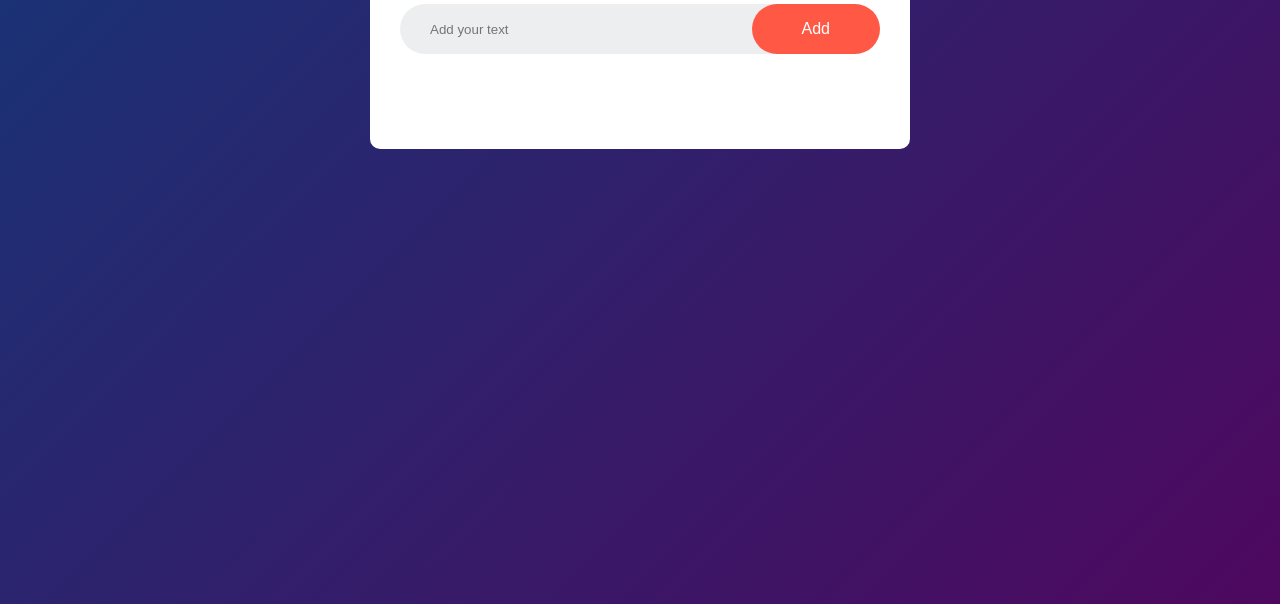
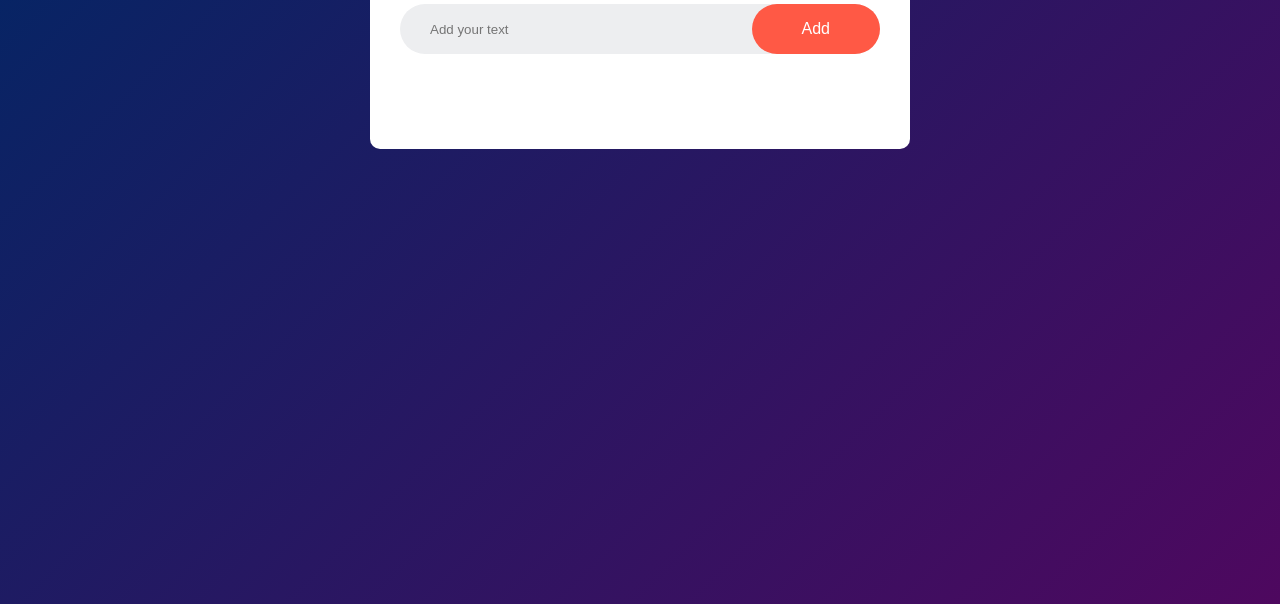
Before and after one commit to SilindileShabangu/To-Do-List, a website: page index.html in a window 1280 px wide. Shown: the part 196-800 px from the top of the page. Drawn offline with Linux system fonts and the light colour scheme.

Commit message:
css style. container color

```diff
--- a/style.css
+++ b/style.css
@@ -7,7 +7,7 @@
     .container{
     width: 100%;
     min-height: 100vh;
-    background: linear-gradient(135deg, #153677,#4e085f);
+    background: linear-gradient(135deg, #002765,#4e085f);
     padding: 10px;
     }
     .todo-app {
```
